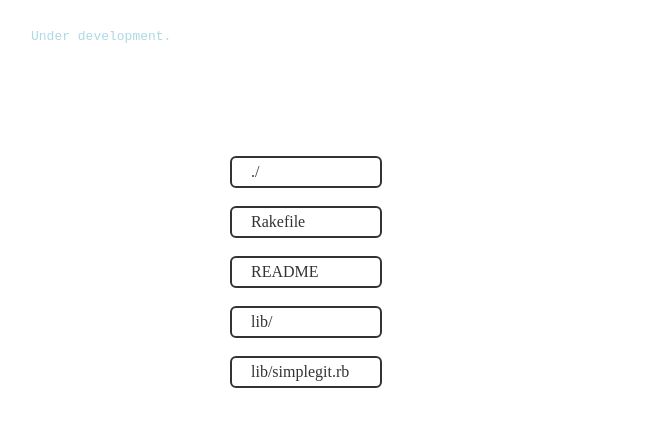
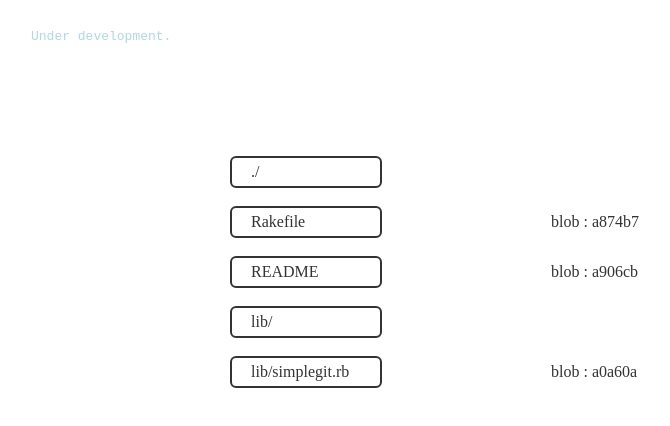
Before and after one commit to imom0/git-internals-d3, a plain HTML site: page index.html in a window 1280 px wide. Shown: the part 60-486 px from the top of the page, without its empty margins (129-799 px from the left). Drawn offline with Linux system fonts and the light colour scheme.

Commit message:
Add blob labels

```diff
--- a/index.html
+++ b/index.html
@@ -22,7 +22,8 @@
 				.attr('width', 900)
 				.attr('height', 600),
 				canvas = svg.append('g'),
-				data = ['./', 'Rakefile', 'README', 'lib/', 'lib/simplegit.rb'];
+				data = ['./', 'Rakefile', 'README', 'lib/', 'lib/simplegit.rb'],
+				blobData = ['', 'blob : a874b7', 'blob : a906cb', '', 'blob : a0a60a'];
 	  canvas.selectAll('.files')
 			.data(data)
 			.enter()
@@ -50,6 +51,17 @@
 			  return 120 + i * 50;
 			})
 			.attr('fill', '#333')
+	  canvas.selectAll('.blob-labels')
+			.data(blobData)
+			.enter()
+			.append('text')
+			.attr('class', 'blob-labels')
+			.text(function(d) { return d;})
+			.attr('x', 520)
+			.attr('y', function(d, i) {
+			  return 120 + i * 50;
+			})
+			.attr('fill', '#333')
 	})();
   </script>
 </html>
```
